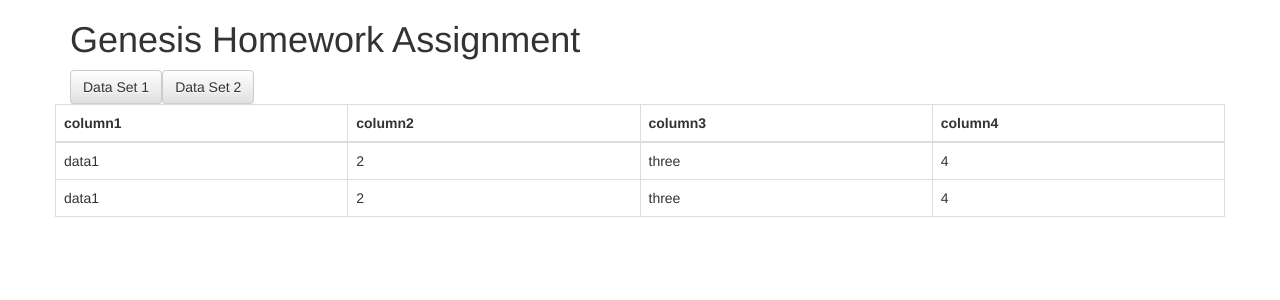
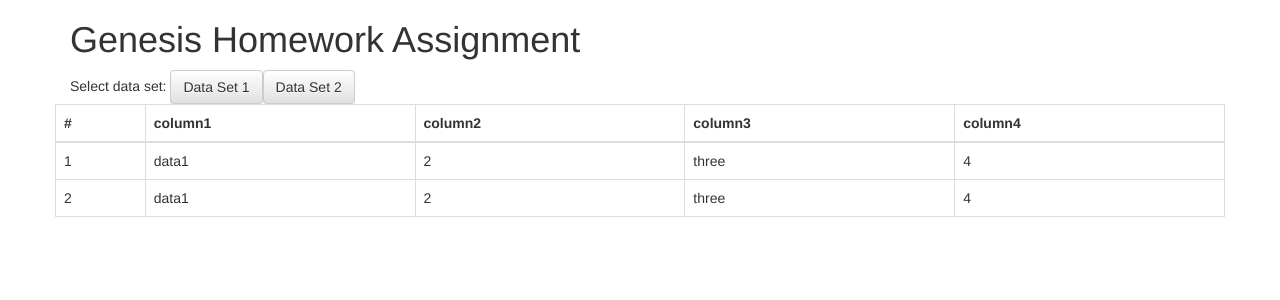
Before and after one commit to VanessaSergeon/Dynamic-Table, a React (Create React App) app: page / in a window 1280 px wide. Shown: the top 300 px of the page. Built offline with nearby package versions, Linux system fonts and the light colour scheme.

Commit message:
Add row counter column

```diff
--- a/src/Table/Table.js
+++ b/src/Table/Table.js
@@ -13,6 +13,7 @@ class Table extends Component {
     return (
       <thead>
         <tr>
+          <th>#</th>
           {headerData.map(function(d) {
             return <th key={d}>{d}</th>
           })}
@@ -40,6 +41,7 @@ class Table extends Component {
   TableBodyRow(rowData, index) {
     return (
       <tr key={index}>
+        <td>{index + 1}</td>
         {rowData.map(function(data) {
           return (
             <td key={data}>{data}</td>
--- a/src/TableController/TableController.js
+++ b/src/TableController/TableController.js
@@ -25,6 +25,7 @@ class TableController extends Component {
     return (
       <div className="row">
         <div className='col-md-12'>
+          <span>Select data set: </span>
           <button onClick={this.setTableData1} className='btn btn-default'>Data Set 1</button>
           <button onClick={this.setTableData2} className='btn btn-default'>Data Set 2</button>
         </div>
```
